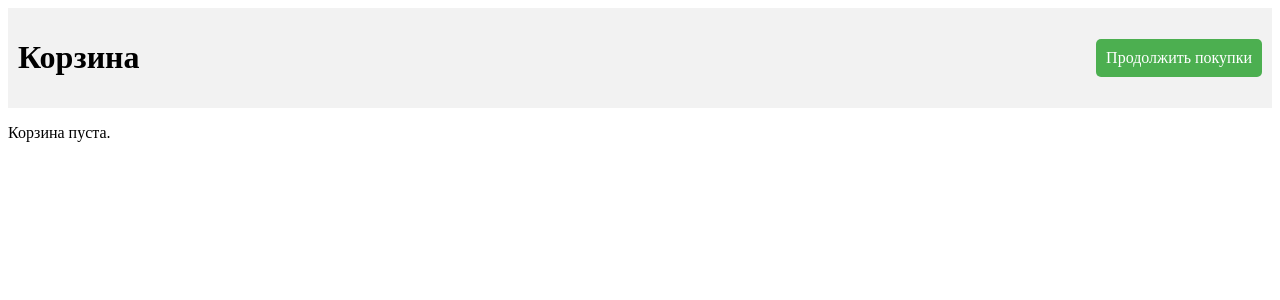
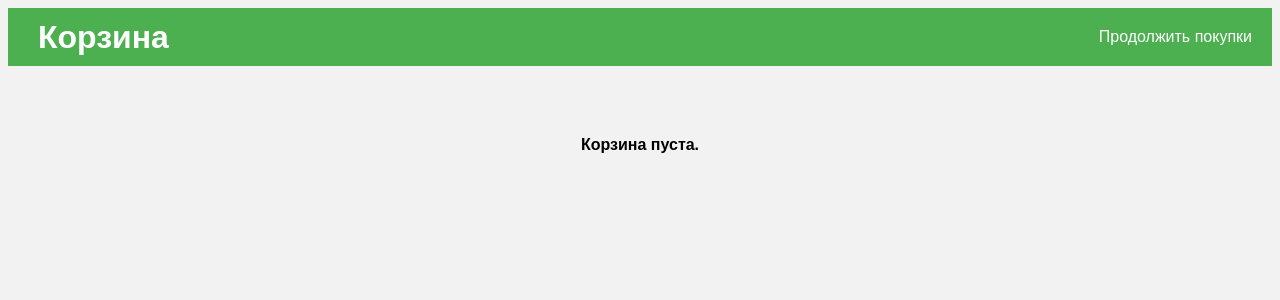
Before and after one commit to Hankiii890/Pet-Project-Flask, a Flask app: template templates/cart.html in a window 1280 px wide. Shown: the top 300 px of the page. Run offline with Flask 3, Linux system fonts and the light colour scheme; the template is opened without the code that fills it, so the values that code supplies are empty.

Commit message:
Second commit

```diff
--- a/Shop.py
+++ b/Shop.py
@@ -60,18 +60,19 @@ def cart():
 
 
 @app.route('/cart/<int:product_id>', methods=['POST'])
-def cart_add(product_id):
+def cart_add(product_id):    # 1
     if 'cart' not in session:
-        session['cart'] = []
-    session['cart'].append(product_id)
+        session['cart'] = {}    # {1: 1}
+    if product_id in session['cart']:
+        session['cart'][product_id] += 1    # {1: 2}
+    else:
+        session['cart'][product_id] = 1
     return redirect('/')
 
 
 @app.route('/cart/delete/<int:product_id>', methods=['POST'])
 def cart_delete(product_id):
-    if 'cart' not in session:
-        session['cart'] = []
-    session['cart'].remove(product_id)
+    session['cart'].pop(product_id)
     return redirect('/cart')
     #redirect('/cart')
 
--- a/templates/cart.html
+++ b/templates/cart.html
@@ -3,18 +3,23 @@
 <head>
 <title>Корзина</title>
 <style>
-.cart-item {
-  border: 1px solid #ccc;
-  padding: 10px;
-  margin-bottom: 10px;
+    body {
+        font-family: Arial, sans-serif;
+        background-color: #f2f2f2;
     }
 
     .header {
-  background-color: #f2f2f2;
+        background-color: #4CAF50;
         padding: 10px;
         display: flex;
         justify-content: space-between;
         align-items: center;
+    }
+
+    .header h1 {
+        color: #ffffff;
+        margin: 0;
+        padding-left: 20px;
     }
 
     .btn-shop {
@@ -25,12 +30,32 @@
         border-radius: 5px;
     }
 
+    .cart-container {
+        padding: 20px;
+    }
+
+    .cart-item {
+        background-color: #ffffff;
+        border: 1px solid #ccc;
+        padding: 10px;
+        margin-bottom: 10px;
+        display: flex;
+        align-items: center;
+    }
+
     .cart-title {
         font-size: 20px;
+        margin-bottom: 5px;
     }
 
     .cart-description {
         margin-bottom: 5px;
+    }
+
+    .cart-item img {
+        max-width: 100px;
+        max-height: 100px;
+        margin-right: 10px;
     }
 
     .cart-button {
@@ -63,10 +88,10 @@
         background-color: #45a049;
     }
 
-.cart-item img {
-  max-width: 100px;
-  max-height: 100px;
-  margin-right: 10px;
+    .empty-cart {
+        text-align: center;
+        margin-top: 50px;
+        font-weight: bold;
     }
 </style>
 </head>
@@ -76,15 +101,18 @@
     <a class="btn-shop" href="/">Продолжить покупки</a>
 </div>
 
+<div class="cart-container">
     {% if products %}
         {% for product in products %}
             <div id="cart-item-list">
                 <div class="cart-item">
-        <h3>{{ product.title }}</h3>
+                    <div>
+                        <h3 class="cart-title">{{ product.title }}</h3>
+                        <p class="cart-description">Цена: {{ product.price }}</p>
+                        <p class="cart-description">Количество: {{ session['cart'].get(product.id) }}</p>
+                        <p class="cart-description">Описание: {{ product.text }}</p>
+                    </div>
                     <img src="{{ url_for('static', filename=product.item_image_path) }}" alt="{{ product.title }}">
-        <p>Цена: {{ product.price }}</p>
-        <p>Количество: {{ session['cart'].count(product.id) }} </p>
-        <p>Описание: {{ product.text }}</p>
                     <form action="/cart/delete/{{ product.id }}" method="post">
                         <input type="hidden" name="item_image_path" value="{{ product.item_image_path }}">
                         <button class="cart-button" type="submit">Удалить из корзины</button>
@@ -99,7 +127,8 @@
         </div>
 
     {% else %}
-  <p>Корзина пуста.</p>
+        <p class="empty-cart">Корзина пуста.</p>
     {% endif %}
+</div>
 </body>
 </html>
--- a/templates/front.html
+++ b/templates/front.html
@@ -2,7 +2,7 @@
 <html>
 <head>
 <title>Аптека</title>
-    <style>
+<style>
     body {
         font-family: Arial, sans-serif;
         background-color: #f2f2f2;
@@ -41,7 +41,7 @@
 
     .product {
         background-color: #ffffff;
-        border: 1px solid #ccc;
+        box-shadow: 0 2px 4px rgba(0, 0, 0, 0.1);
         padding: 20px;
         display: flex;
         flex-direction: column;
@@ -86,7 +86,7 @@
         margin-top: 50px;
         font-weight: bold;
     }
-    </style>
+</style>
 
 </head>
 <body>
```
Also changed, not shown: templates/itog.html (+12 -6 lines), templates/payment.html (+8 -3 lines), 1 other file. Lines whose indentation alone changed are shown as unchanged.
